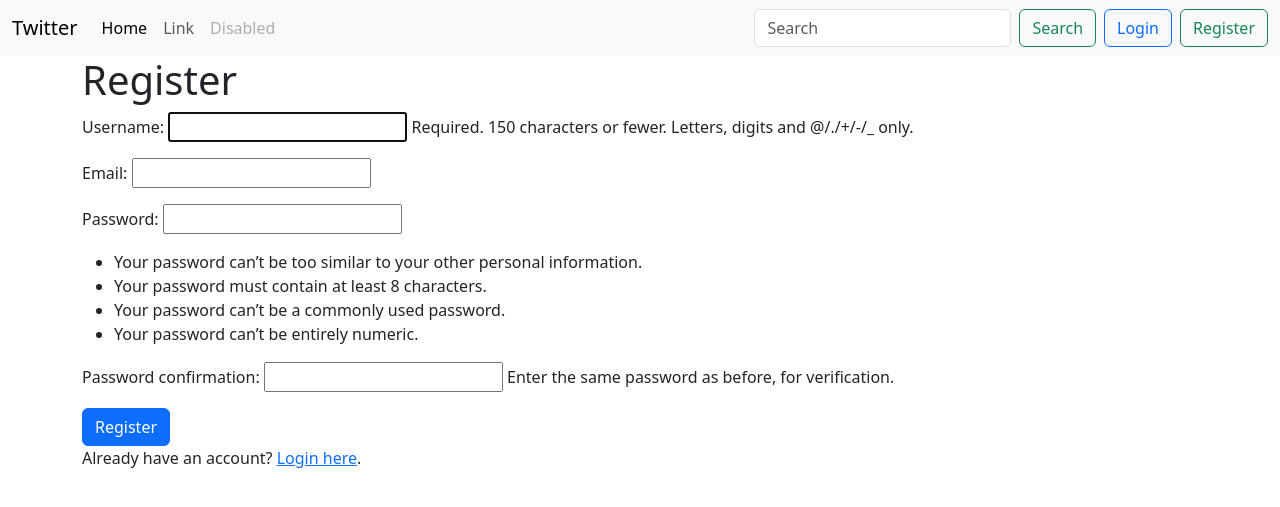
After one commit to pandeyaditya0022ee/Django, a Django app: page /tweet/register/ in a window 1280 px wide. The commit adds this page. Shown: the top 507 px of the page. Run offline with Django 5.2, Linux system fonts and the light colour scheme.

Commit message:
project twitter

```diff
--- a/twitter/templates/layout.html
+++ b/twitter/templates/layout.html
@@ -11,7 +11,7 @@
     </title>
     <link href="https://cdn.jsdelivr.net/npm/bootstrap@5.3.8/dist/css/bootstrap.min.css" rel="stylesheet" integrity="sha384-sRIl4kxILFvY47J16cr9ZwB07vP4J8+LH7qKQnuqkuIAvNWLzeN8tE5YBujZqJLB" crossorigin="anonymous">
 </head>
-<body>
+<body class="">
     <nav class="navbar navbar-expand-lg bg-body-tertiary">
   <div class="container-fluid">
     <button class="navbar-toggler" type="button" data-bs-toggle="collapse" data-bs-target="#navbarTogglerDemo03" aria-controls="navbarTogglerDemo03" aria-expanded="false" aria-label="Toggle navigation">
@@ -34,6 +34,17 @@
         <input class="form-control me-2" type="search" placeholder="Search" aria-label="Search"/>
         <button class="btn btn-outline-success" type="submit">Search</button>
       </form>
+      {% if user.is_authenticated %}
+      <form method="post" action="{% url 'logout' %}">
+        {% csrf_token %}
+        <button type="submit" class="btn btn-outline-danger ms-2">Logout</button>
+
+      </form>
+      {% else %}
+      <a class="btn btn-outline-primary ms-2" href="{% url 'login' %}">Login</a>
+      <a class="btn btn-outline-success ms-2" href="{% url 'register' %}">Register</a>
+
+      {% endif %}
     </div>
   </div>
 </nav>
--- /dev/null
+++ b/twitter/templates/registration/logout.html
@@ -0,0 +1,6 @@
+{% extends "layout.html" %}
+
+{% block content %}
+    <h2>Logged Out</h2>
+    <p>Please <a href="{% url 'login' %}">login</a> to continue.</p>
+{% endblock %}
--- /dev/null
+++ b/twitter/templates/registration/register.html
@@ -0,0 +1,12 @@
+{% extends "layout.html" %}
+
+{% block title %}Register{% endblock %}
+{% block content %}
+    <h1>Register</h1>
+    <form method="post">
+        {% csrf_token %}
+        {{ form.as_p }}
+        <button type="submit" class="btn btn-primary">Register</button>
+    </form>
+    <p>Already have an account? <a href="{% url 'login' %}">Login here</a>.</p>
+{% endblock %}
--- a/twitter/tweet/forms.py
+++ b/twitter/tweet/forms.py
@@ -1,5 +1,7 @@
 from django import forms
 from .models import Tweet
+from django.contrib.auth.models import User
+from django.contrib.auth.forms import UserCreationForm
 
 class TweetForm(forms.ModelForm):
     class Meta:
@@ -8,3 +10,10 @@ class TweetForm(forms.ModelForm):
         widgets = {
             'content': forms.Textarea(attrs={'rows': 3, 'placeholder': 'What\'s happening?'}),
         }
+
+class UserRegistration(UserCreationForm):
+    email = forms.EmailField(required=True)
+
+    class Meta:
+        model = User
+        fields = ('username', 'email', 'password1', 'password2')
--- a/twitter/tweet/templates/tweet_list.html
+++ b/twitter/tweet/templates/tweet_list.html
@@ -16,8 +16,10 @@ Welcome To Twitter
                 <div class="card-body">
                     <h5 class="card-title">{{ tweet.user.username }}</h5>
                     <p class="card-text">{{ tweet.content }}</p>
-                    <a href="{% url 'tweet_edit' tweet.id %}" class="btn btn-primary">Edit</a>
-                    <a href="{% url 'tweet_delete' tweet.id %}" class="btn btn-danger">Delete</a>
+                    {% if tweet.user == user %}
+                        <a href="{% url 'tweet_edit' tweet.id %}" class="btn btn-primary">Edit</a>
+                        <a href="{% url 'tweet_delete' tweet.id %}" class="btn btn-danger">Delete</a>
+                    {% endif %}
                 </div>
             </div>
         {% endfor %}
--- a/twitter/tweet/urls.py
+++ b/twitter/tweet/urls.py
@@ -1,5 +1,8 @@
 from . import views
 from django.urls import path, include
+from django.conf import settings
+from django.conf.urls.static import static
+from django.contrib.auth import views as auth_views
 
 
 urlpatterns = [
@@ -7,6 +10,7 @@ urlpatterns = [
     path("create/", views.tweet_create, name = "tweet_create"),
     path("<int:tweet_id>/edit/", views.tweet_edit, name = "tweet_edit"),
     path("<int:tweet_id>/delete/", views.tweet_delete, name = "tweet_delete"),
+    path("register/", views.register, name = "register"),
 
 
 
--- a/twitter/tweet/views.py
+++ b/twitter/tweet/views.py
@@ -1,7 +1,10 @@
 from django.shortcuts import render
 from .models import Tweet
-from .forms import TweetForm
+from .forms import TweetForm, UserRegistration
 from django.shortcuts import get_object_or_404, redirect
+from django.contrib.auth.decorators import login_required
+from django.contrib.auth import login
+
 
 # Create your views here.
 def home(request):
@@ -11,6 +14,7 @@ def tweet_list(request):
     tweets = Tweet.objects.all().order_by('-created_at')
     return render(request, 'tweet_list.html', {'tweets': tweets})
 
+@login_required
 def tweet_create(request):
     if request.method == 'POST':
         form = TweetForm(request.POST, request.FILES)
@@ -24,6 +28,7 @@ def tweet_create(request):
 
     return render(request, 'tweet_form.html', {'form': form})
 
+@login_required
 def tweet_edit(request, tweet_id):
     tweet = get_object_or_404(Tweet, pk=tweet_id, user = request.user)
     if request.method == 'POST':
@@ -38,9 +43,25 @@ def tweet_edit(request, tweet_id):
 
     return render(request, 'tweet_form.html', {'form': form})
 
+@login_required
 def tweet_delete(request, tweet_id):
     tweet = get_object_or_404(Tweet, pk=tweet_id, user = request.user)
     if request.method == 'POST':
         tweet.delete()
         return redirect('tweet_list')
     return render(request, 'tweet_confirm_delete.html', {'tweet': tweet})
+
+
+
+def register(request):
+    if request.method == 'POST':
+        form = UserRegistration(request.POST)
+        if form.is_valid():
+            user = form.save(commit=False)
+            user.set_password(form.cleaned_data['password1'])
+            user.save()
+            login(request, user)
+            return redirect('tweet_list')
+    else:
+        form = UserRegistration()
+    return render(request, 'registration/register.html', {'form': form})
--- a/twitter/twitter/settings.py
+++ b/twitter/twitter/settings.py
@@ -125,3 +125,7 @@ STATICFILES_DIRS = [os.path.join(BASE_DIR, "static")]
 
 MEDIA_URL = "/media/"
 MEDIA_ROOT = os.path.join(BASE_DIR, "media")
+
+LOGIN_URL = '/accounts/login/'
+LOGIN_REDIRECT_URL = '/tweet/'
+LOGOUT_REDIRECT_URL = '/tweet/'
--- a/twitter/twitter/urls.py
+++ b/twitter/twitter/urls.py
@@ -20,10 +20,22 @@ from django.urls import path, include
 from django.conf import settings
 from django.conf.urls.static import static
 
+from tweet import views
 
 urlpatterns = [
     path("admin/", admin.site.urls),
-    path("tweet/", include('tweet.urls'))
+    path("",views.home, name="home"),
+    path("tweet/", include('tweet.urls')),
+    path("accounts/", include('django.contrib.auth.urls')),
+
+
+
+
+
+
+
+
+    path('__reload__/', include('django_browser_reload.urls')),
 
 
 
```
Also changed, not shown: twitter/templates/home.html (added, +11 -0 lines), twitter/templates/registration/login.html (added, +12 -0 lines), twitter/tweet/templates/home.html (deleted, +0 -10 lines), twitter/db.sqlite3, 2 other files.
